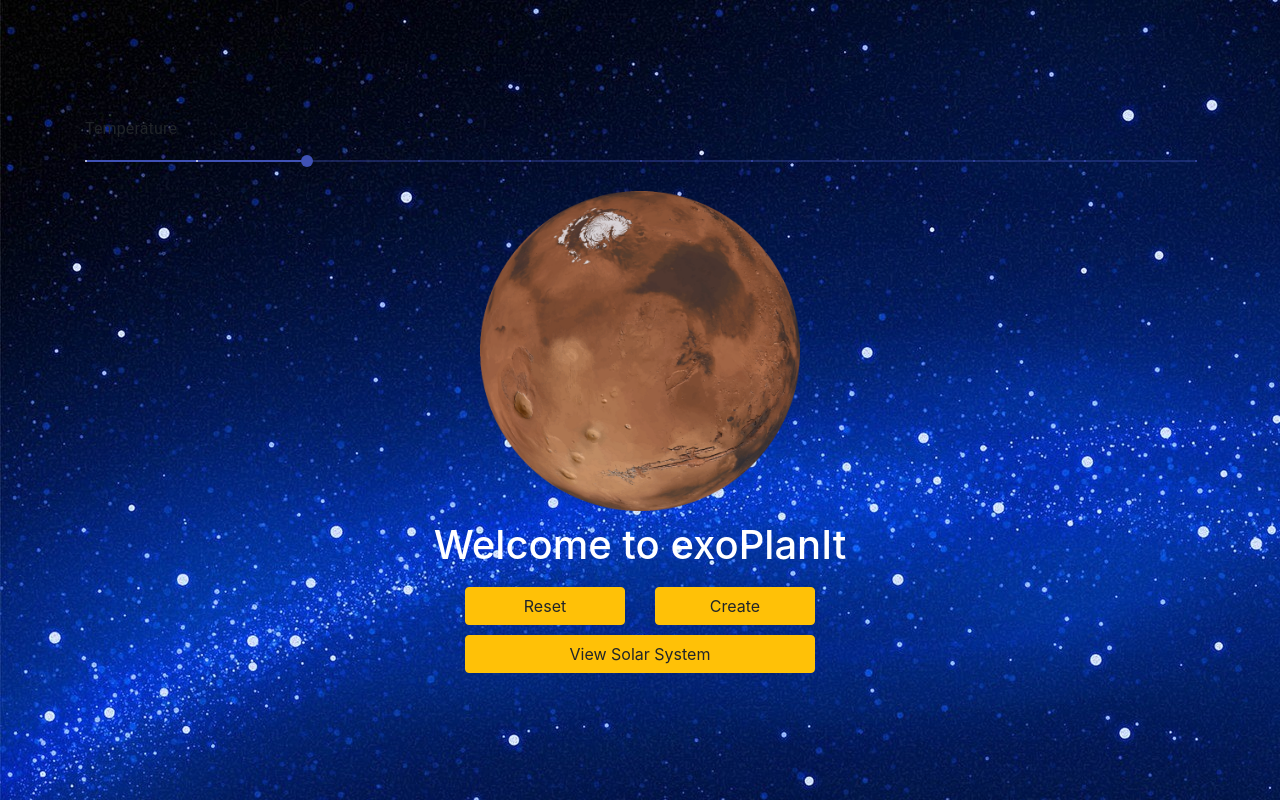
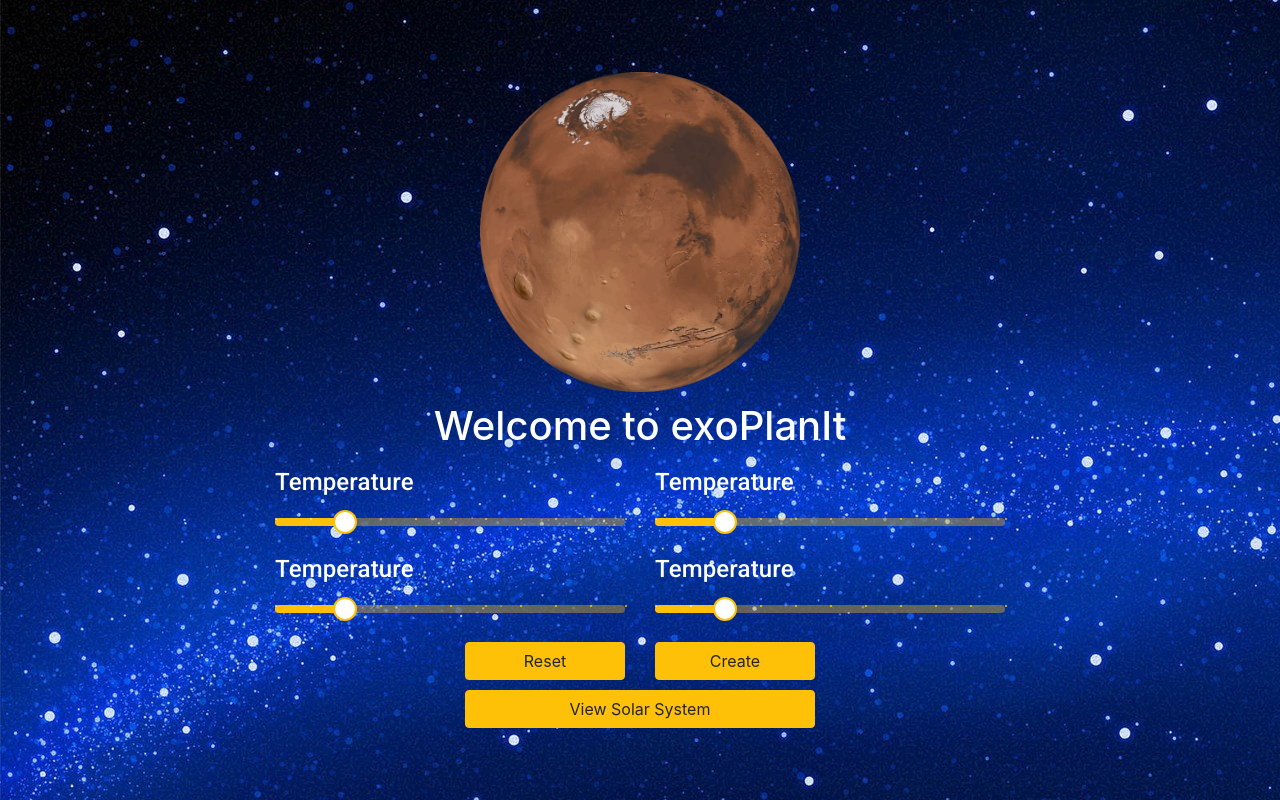
Before and after one commit to starflock/exo-plan-it, a React (Create React App) app: page / in a window 1280 px wide. Built offline with nearby package versions, Linux system fonts and the light colour scheme.

Commit message:
Customize slider's styling

```diff
--- a/package.json
+++ b/package.json
@@ -5,6 +5,7 @@
   "dependencies": {
     "@material-ui/core": "^4.5.1",
     "bootstrap": "^4.3.1",
+    "material-ui-slider": "^3.0.8",
     "react": "^16.10.2",
     "react-bootstrap": "^1.0.0-beta.14",
     "react-dom": "^16.10.2",
--- a/src/App.css
+++ b/src/App.css
@@ -38,3 +38,7 @@
 .custom-h1{
   color: white;
 }
+
+.custom-h4{
+  color: white;
+}
--- a/src/App.js
+++ b/src/App.js
@@ -13,6 +13,7 @@ import {
   Route,
   Link
 } from "react-router-dom";
+import { withStyles } from '@material-ui/core/styles';
 
 const useStyles = makeStyles(theme => ({
   root: {
@@ -55,13 +56,24 @@ function App() {
           integrity="sha384-ggOyR0iXCbMQv3Xipma34MD+dH/1fQ784/j6cY/iJTQUOhcWr7x9JvoRxT2MZw1T"
           crossOrigin="anonymous"
         />
+        <link rel="stylesheet" href="https://fonts.googleapis.com/css?family=Roboto:300,400,500,700&display=swap" />
       </header>
       <body className="App-body">
         <Container>
-            <Typography id="discrete-slider" gutterBottom>
-                Temperature
-            </Typography>
-            <Slider
+          <Row className="justify-content-md-center custom-row-spacing">
+            <img src={logo} className="App-logo" alt="logo" />
+          </Row>
+          <Row className="justify-content-md-center custom-row-spacing">
+            <h1 className="custom-h1">
+              Welcome to exoPlanIt
+            </h1>
+          </Row>
+          <Row className="justify-content-md-center custom-row-spacing">
+            <Col xs lg="4">
+              <Typography id="discrete-slider" gutterBottom>
+                <h4 className="custom-h4">Temperature</h4>
+              </Typography>
+              <AwesomeSlider
                 defaultValue={30}
                 getAriaValueText={valuetext}
                 aria-labelledby="discrete-slider"
@@ -70,14 +82,58 @@ function App() {
                 marks
                 min={10}
                 max={110}
-            />
-          <Row className="justify-content-md-center custom-row-spacing">
-            <img src={logo} className="App-logo" alt="logo" />
+              />
+            </Col>
+            <Col xs lg="4">
+              <Typography id="discrete-slider" gutterBottom>
+                <h4 className="custom-h4">Temperature</h4>
+              </Typography>
+              <AwesomeSlider
+                defaultValue={30}
+                getAriaValueText={valuetext}
+                aria-labelledby="discrete-slider"
+                valueLabelDisplay="auto"
+                step={10}
+                marks
+                min={10}
+                max={110}
+                color={"yellow"}
+              />
+            </Col>
           </Row>
           <Row className="justify-content-md-center custom-row-spacing">
-            <h1 className="custom-h1">
-              Welcome to exoPlanIt
-            </h1>
+            <Col xs lg="4">
+              <Typography id="discrete-slider" gutterBottom>
+                <h4 className="custom-h4">Temperature</h4>
+              </Typography>
+              <AwesomeSlider
+                defaultValue={30}
+                getAriaValueText={valuetext}
+                aria-labelledby="discrete-slider"
+                valueLabelDisplay="auto"
+                step={10}
+                marks
+                min={10}
+                max={110}
+                color={"yellow"}
+              />
+            </Col>
+            <Col xs lg="4">
+              <Typography id="discrete-slider" gutterBottom>
+                <h4 className="custom-h4">Temperature</h4>
+              </Typography>
+              <AwesomeSlider
+                defaultValue={30}
+                getAriaValueText={valuetext}
+                aria-labelledby="discrete-slider"
+                valueLabelDisplay="auto"
+                step={10}
+                marks
+                min={10}
+                max={110}
+                color={"yellow"}
+              />
+            </Col>
           </Row>
           <Row className="justify-content-md-center custom-row-spacing">
             <Col xs lg="2">
@@ -166,4 +222,34 @@ function Solar() {
   );
 }
 
+const AwesomeSlider = withStyles({
+  root: {
+    color: '#ffc107',
+    height: 8,
+  },
+  thumb: {
+    height: 24,
+    width: 24,
+    backgroundColor: '#fff',
+    border: '2px solid currentColor',
+    marginTop: -8,
+    marginLeft: -12,
+    '&:focus,&:hover,&$active': {
+      boxShadow: 'inherit',
+    },
+  },
+  active: {},
+  valueLabel: {
+    left: 'calc(-50% + 4px)',
+  },
+  track: {
+    height: 8,
+    borderRadius: 4,
+  },
+  rail: {
+    height: 8,
+    borderRadius: 4,
+  },
+})(Slider);
+
 export default Routing;
```
Also changed, not shown: 1 other file (tests, documents, lock files or other folders).
